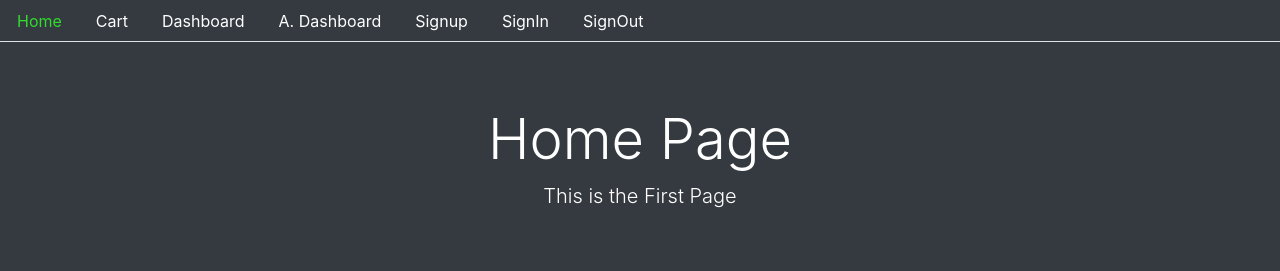
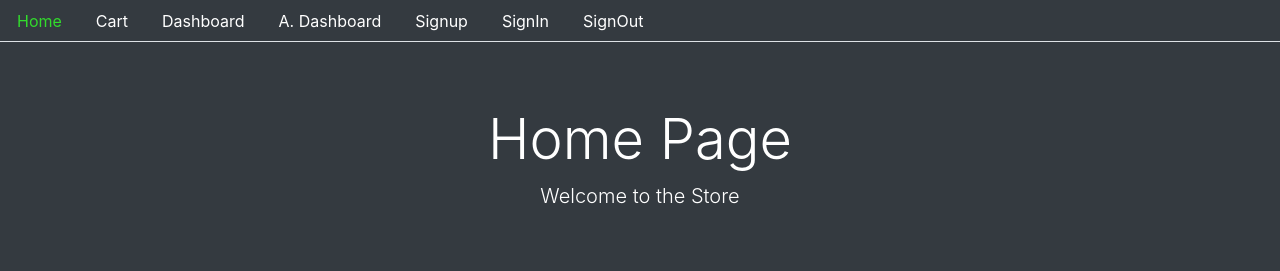
Before and after one commit to akrishna0/tshirtWebsite, a React (Create React App) app in the folder projfrontend/: page / in a window 1280 px wide. Shown: the top 271 px of the page. Built offline with nearby package versions, Linux system fonts and the light colour scheme.

Commit message:
Removed some default Values

```diff
--- a/projfrontend/src/core/Base.js
+++ b/projfrontend/src/core/Base.js
@@ -16,6 +16,7 @@
             </div>
             <div className={className}>{children}</div>
         </div>
+
         <footer className="footer bg-dark mt-auto py-3">
             <div className="container-fluid bg-success text-white text-center  py-3">
                 <h4>Feel Free to ask any questions</h4>
--- a/projfrontend/src/core/Home.js
+++ b/projfrontend/src/core/Home.js
@@ -6,7 +6,7 @@
 function Home() {
     console.log("API IS THIS", API);
     return (
-        <Base title="Home Page" description="This is the First Page">
+        <Base title="Home Page" description="Welcome to the Store">
             <h1 className="text-white">Home is this</h1>
         </Base>
     )
```
